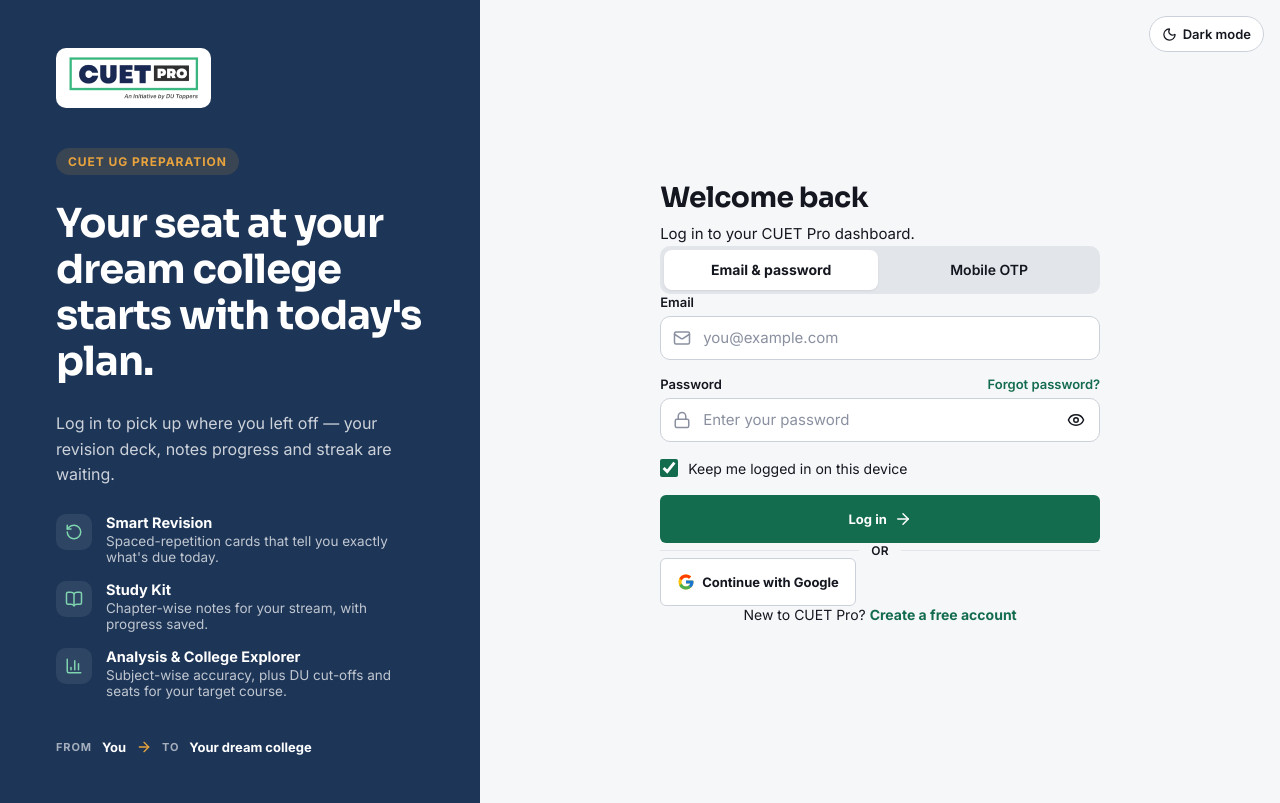
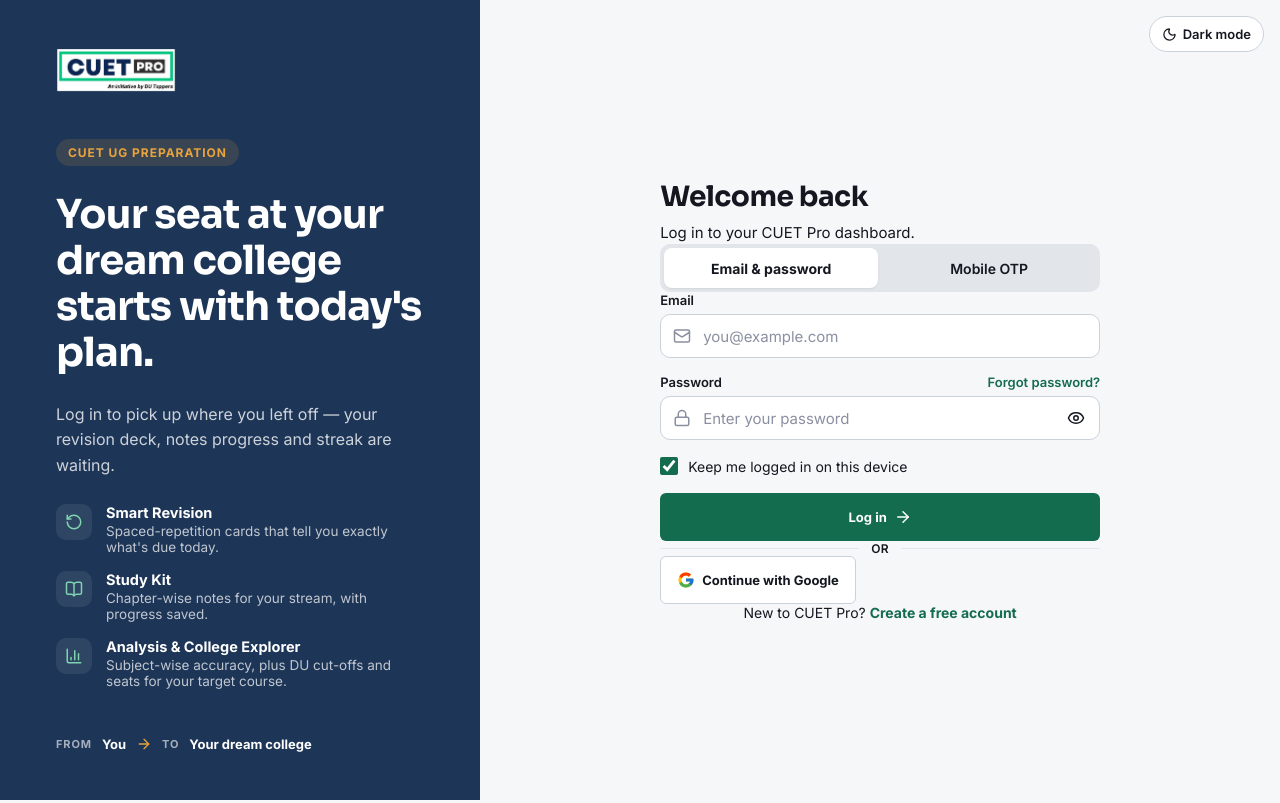
Before and after one commit to cuet-pro/cuetpro-learning-dashboard, a React (Vite) app: page / in a window 1280 px wide. Built offline with nearby package versions, Linux system fonts and the light colour scheme.

Commit message:
Auth: use real CUET Pro logo (white card + green border + tagline), drop white tile

```diff
--- a/src/pages/auth/BrandPanel.jsx
+++ b/src/pages/auth/BrandPanel.jsx
@@ -22,7 +22,7 @@ export default function BrandPanel({ view, step, onSwitch }) {
   const isLogin = view === 'login'
   return (
     <section className="brand">
-      <BrandLogo onDark size="md" />
+      <BrandLogo size="md" />
 
       {isLogin ? (
         <>
```
Also changed, not shown: public/brand/cuetpro-logo.png.
